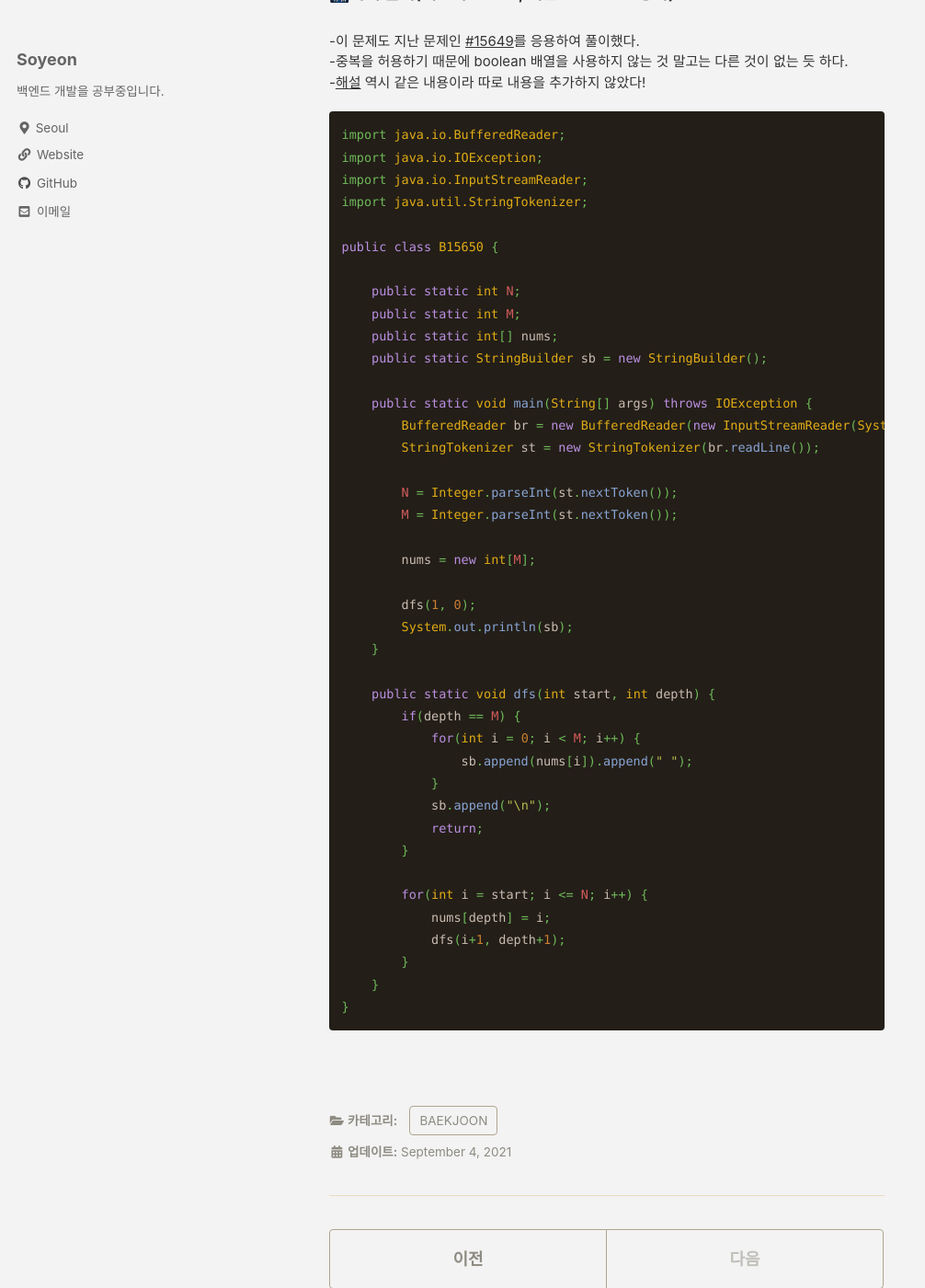
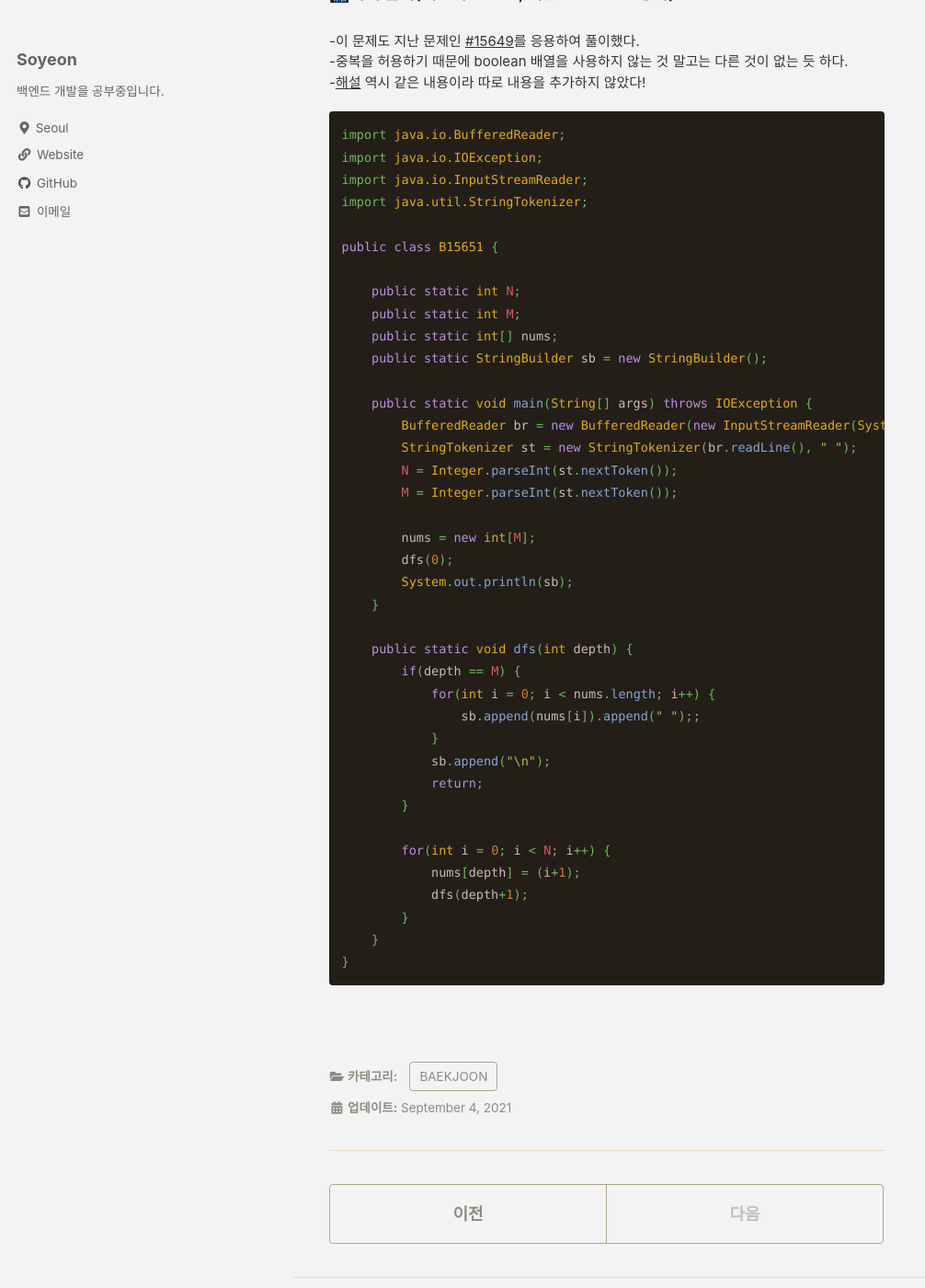
Before and after one commit to liv660/liv660.github.io, a Jekyll site: the page built from _posts/TIL/21.09.study/2021-09-04-210904.md, in a window 1280 px wide and 1400 px high, scrolled down 358 px. Shown: the whole window at 92% size, without its empty margins (0-1006 px from the left). Built offline with Jekyll 4.4.1, drawn with Linux system fonts in a browser that asks for light colours; cached includes are drawn as plain includes.

Commit message:
Update 09.04 #15651 algorithm

```diff
--- a/_posts/TIL/21.09.study/2021-09-04-210904.md
+++ b/_posts/TIL/21.09.study/2021-09-04-210904.md
@@ -19,7 +19,7 @@ import java.io.IOException;
 import java.io.InputStreamReader;
 import java.util.StringTokenizer;
 
-public class B15650 {
+public class B15651 {
 
     public static int N;
     public static int M;
@@ -28,29 +28,27 @@ public class B15650 {
 
     public static void main(String[] args) throws IOException {
         BufferedReader br = new BufferedReader(new InputStreamReader(System.in));
-        StringTokenizer st = new StringTokenizer(br.readLine());
-
+        StringTokenizer st = new StringTokenizer(br.readLine(), " ");
         N = Integer.parseInt(st.nextToken());
         M = Integer.parseInt(st.nextToken());
 
         nums = new int[M];
-
-        dfs(1, 0);
+        dfs(0);
         System.out.println(sb);
     }
 
-    public static void dfs(int start, int depth) {
+    public static void dfs(int depth) {
         if(depth == M) {
-            for(int i = 0; i < M; i++) {
-                sb.append(nums[i]).append(" ");
+            for(int i = 0; i < nums.length; i++) {
+                sb.append(nums[i]).append(" ");;
             }
             sb.append("\n");
             return;
         }
 
-        for(int i = start; i <= N; i++) {
-            nums[depth] = i;
-            dfs(i+1, depth+1);
+        for(int i = 0; i < N; i++) {
+            nums[depth] = (i+1);
+            dfs(depth+1);
         }
     }
 }
```
